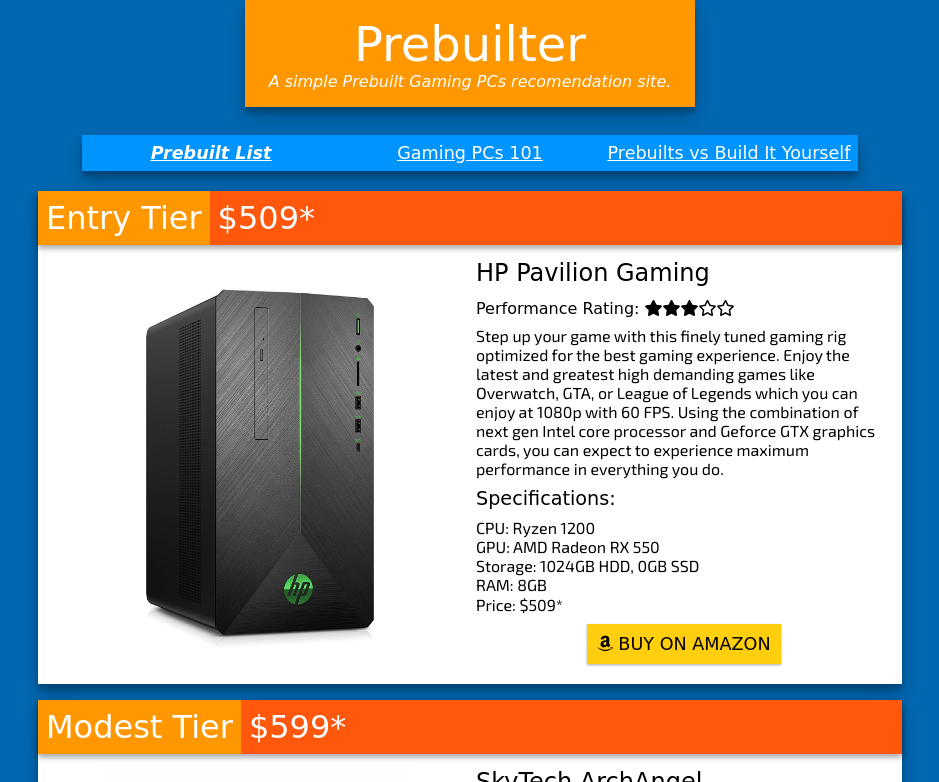
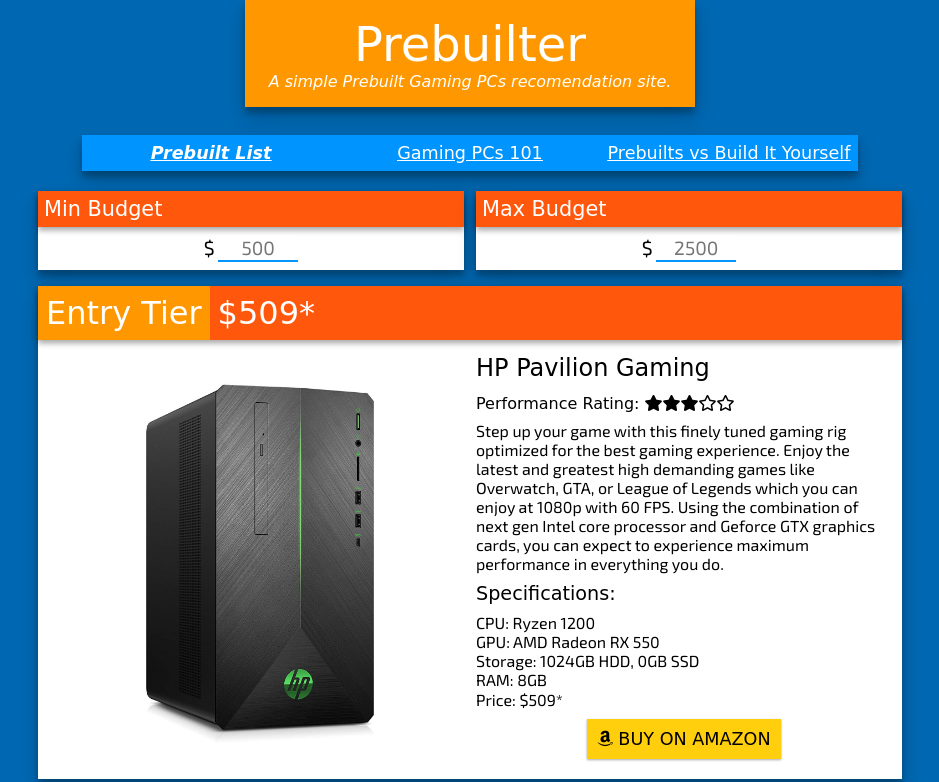
Before and after one commit to viczar/prebuilter, a website: page index.html in a window 1280 px wide. Shown: the top 782 px of the page, without its empty margins (170-1109 px from the left). Drawn offline with nearby package versions, Linux system fonts and the light colour scheme; a web font is replaced by a local one.

Commit message:
Adds price selector

```diff
--- a/app.js
+++ b/app.js
@@ -1,12 +1,29 @@
+function isNumeric(n) {
+    return !isNaN(parseFloat(n))
+}
+
 let app = new Vue({
     el: "#content",
     data: {
         msg: "Garo",
-        prebuilts: []
+        prebuilts: [],
+        minprice: "",
+        maxprice: "",
     },
     created: function() {
         fetch("prebuilds.json").then(res => res.json()).then(jason => {
             this.prebuilts = _.sortBy(jason, ['price'])
         });
+    },
+    computed: {
+        safeMinPrice: function() {
+            return isNumeric(this.minprice) ? parseFloat(this.minprice) : 500
+        },
+        safeMaxPrice: function() {
+            return isNumeric(this.maxprice) ? parseFloat(this.maxprice) : 2500
+        },
+        visiblePrebuilts: function() {
+            return this.prebuilts.filter(pre => pre.price >= this.safeMinPrice && pre.price <= this.safeMaxPrice)
+        }
     }
 })
--- a/index.html
+++ b/index.html
@@ -33,7 +33,29 @@
    </div>
 
     <div id="content">
-        <div v-for="prebuilt in prebuilts" class="item">
+        <div id="price-selector">
+            <div class="price-item">
+                <div class="price-item-header">Min Budget</div>
+                <div class="price-item-content">
+                    <span style="font-size: 1.2rem">$</span>
+                    <input type="text" placeholder="500" v-model="minprice">
+                </div>
+            </div>
+            <div class="price-item">
+                    <div class="price-item-header">Max Budget</div>
+                    <div class="price-item-content">
+                        <span style="font-size: 1.2rem">$</span>
+                        <input type="text" placeholder="2500" v-model="maxprice">
+                    </div>
+                </div>
+        </div>
+        <div v-if="visiblePrebuilts.length === 0" class="item">
+            <div class="cat-message">There are no PC on the selected budget.</div>
+            <div class="cat-message">／人 ◕‿‿◕ 人＼</div>
+            <div class="cat-message">Please change the prices.</div>
+
+        </div>
+        <div v-for="prebuilt in visiblePrebuilts" class="item">
             <div class="itemHeader">
                 <div class="itemTitle">{{prebuilt.tier}} Tier</div>
                 <div class="itemTitlePrice">${{prebuilt.price}}*</div>
--- a/style.css
+++ b/style.css
@@ -93,11 +93,56 @@
     grid-gap: 16px;
 }
 
+#price-selector {
+    display: grid;
+    grid-template-columns: 1fr 1fr;
+    grid-gap: 12px;
+}
+
+.price-item {
+    background-color: white;
+    box-shadow: 0 10px 20px rgba(0,0,0,0.19), 0 6px 6px rgba(0,0,0,0.23);
+}
+
+.price-item-header {
+    background-color: #FF580D;
+    font-size: 1.3rem;
+    color: white;
+    font-family: 'Nova Flat', cursive;
+    padding: 6px;
+    box-shadow: 0 3px 6px rgba(0,0,0,0.16), 0 3px 6px rgba(0,0,0,0.23);
+}
+
+.price-item-content {
+    padding: 8px;
+    text-align: center;
+}
+
+input {
+    border: none;
+    outline: none;
+    border-bottom: #0094FF 2px solid;
+    font-family: 'Exo 2', sans-serif;
+    font-size: 1.2rem;
+    text-align: center;
+    width: 5rem;
+}
+
+input:focus {
+    border-bottom: #FF580D 2px solid;
+}
+
 .item {
     min-width: 864px;
     max-width: 864px;
     background: white;
     box-shadow: 0 10px 20px rgba(0,0,0,0.19), 0 6px 6px rgba(0,0,0,0.23);
+}
+
+.cat-message {
+    font-size: 2rem;
+    padding: 16px;
+    text-align: center;
 }
 
 .itemArticleHeader {
```
